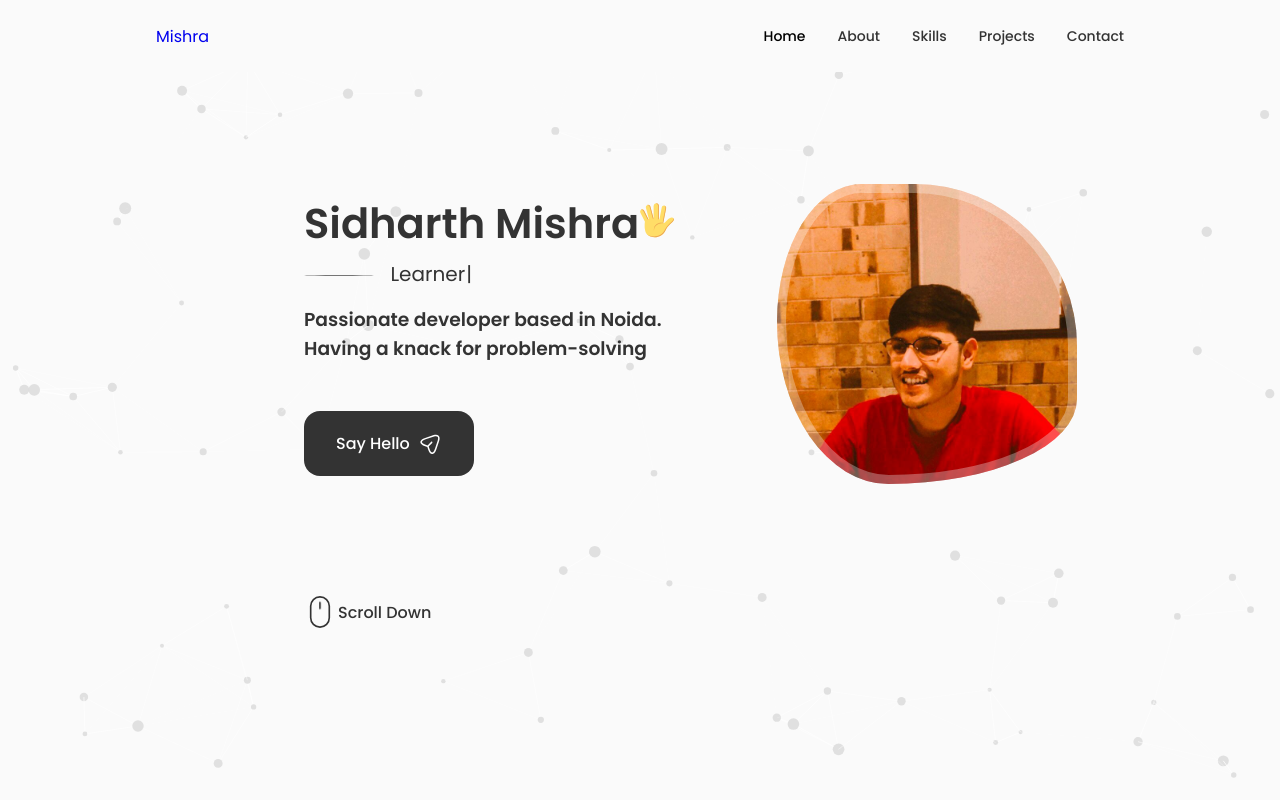
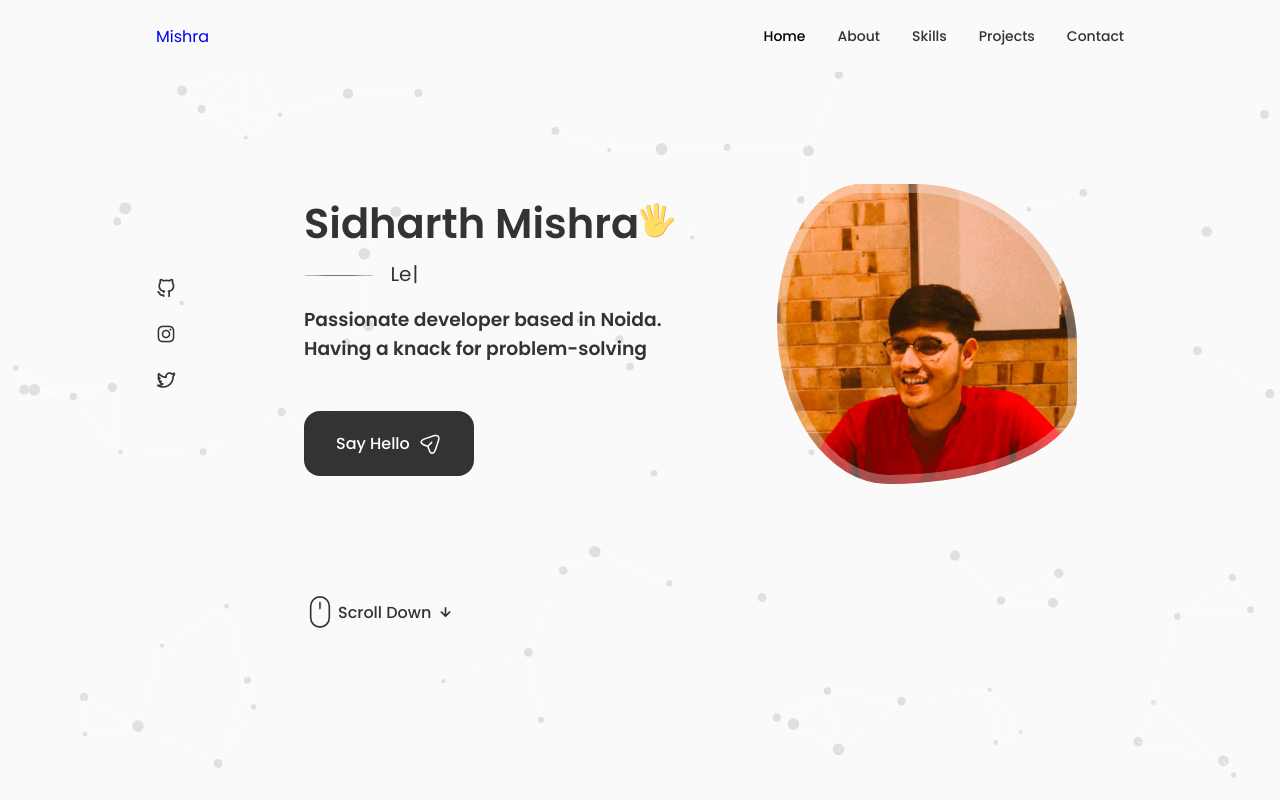
Before and after one commit to SidharthMishra-07/portfolio, a React (Create React App) app: page / in a window 1280 px wide. Built offline with nearby package versions, Linux system fonts and the light colour scheme.

Commit message:
Changes Made

```diff
--- a/src/Components/Home/Data.jsx
+++ b/src/Components/Home/Data.jsx
@@ -58,7 +58,7 @@
         <h3 className='home_subtitle'>
             <Typewriter
                 options={{
-                  strings: ['Developer', 'Learner', 'Problem Solver'],
+                  strings: ['Web Developer', 'Learner', 'Problem Solver'],
                   autoStart: true,
                   loop: true,
                 }}
```
